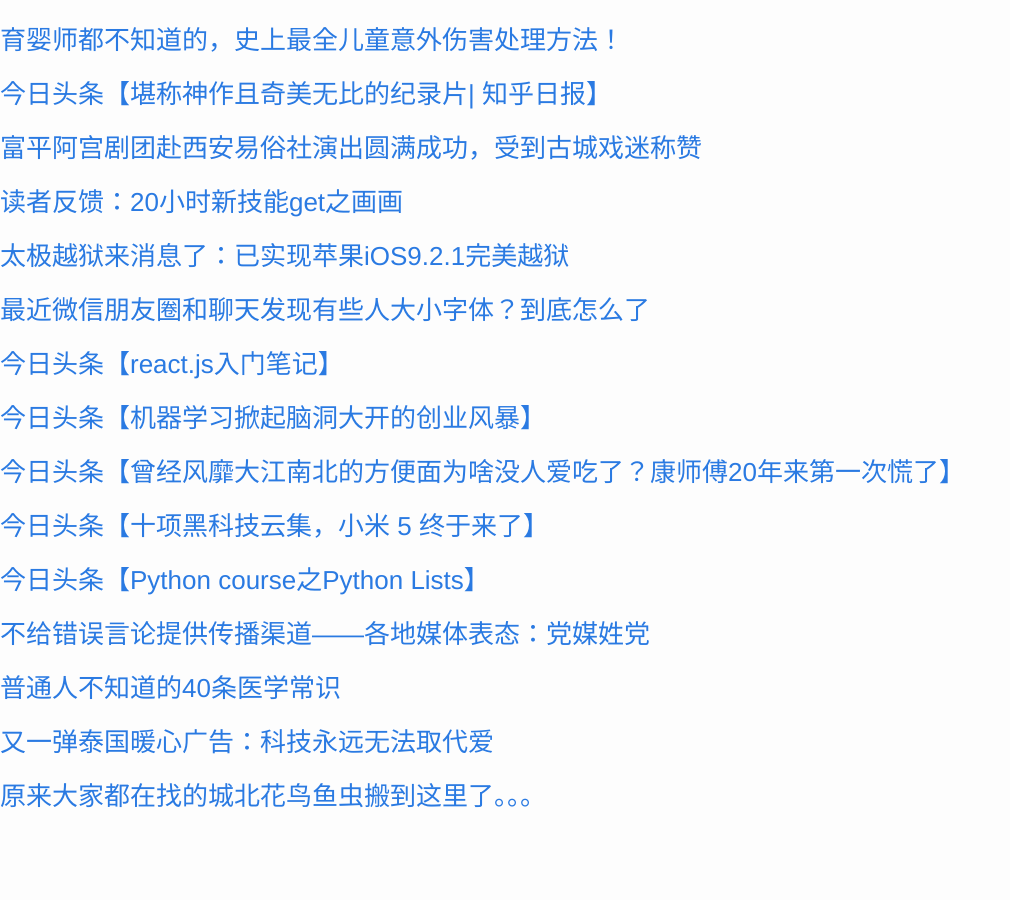
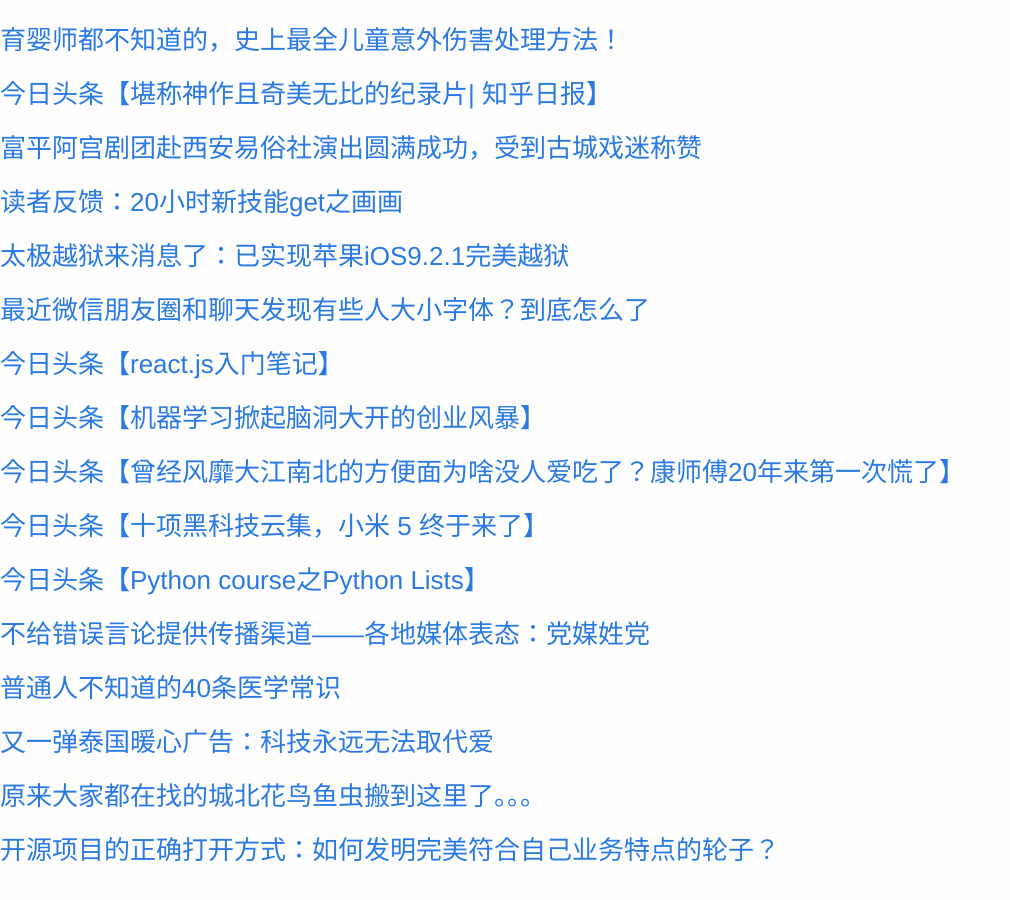
Before and after one commit to cnwarden/cnwarden.github.io, a Jekyll site: the page built from _posts/2016-02-22-test.markdown, in a window 1280 px wide and 900 px high, scrolled down 1596 px. Shown: the whole window, without its empty margins (0-1010 px from the left). Built offline with Jekyll 4.4.1, drawn with Linux system fonts in a browser that asks for light colours; before the commit the page ends 2442 px from its top, so only the background shows below that.

Commit message:
auto commit

```diff
--- a/_posts/2016-02-22-test.markdown
+++ b/_posts/2016-02-22-test.markdown
@@ -89,3 +89,5 @@ categories: update
 ### [又一弹泰国暖心广告：科技永远无法取代爱](http://mp.weixin.qq.com/s?__biz=MjM5NjU2NDkyNA==&mid=404191207&idx=1&sn=fa8e24e1bdc19006ca4395aa28bdd8c7&scene=0#wechat_redirect)
 
 ### [原来大家都在找的城北花鸟鱼虫搬到这里了。。。](http://mp.weixin.qq.com/s?__biz=MjM5ODE2ODM0MA==&mid=410176011&idx=1&sn=e11e1c626bcfe361089c9a1cc62b13bb&scene=0#wechat_redirect)
+
+### [开源项目的正确打开方式：如何发明完美符合自己业务特点的轮子？](http://mp.weixin.qq.com/s?__biz=MjM5MDE0Mjc4MA==&mid=402884021&idx=1&sn=cbd9c385f7eaa691c6f2eb36bfadd9d8&scene=0#wechat_redirect)
```
